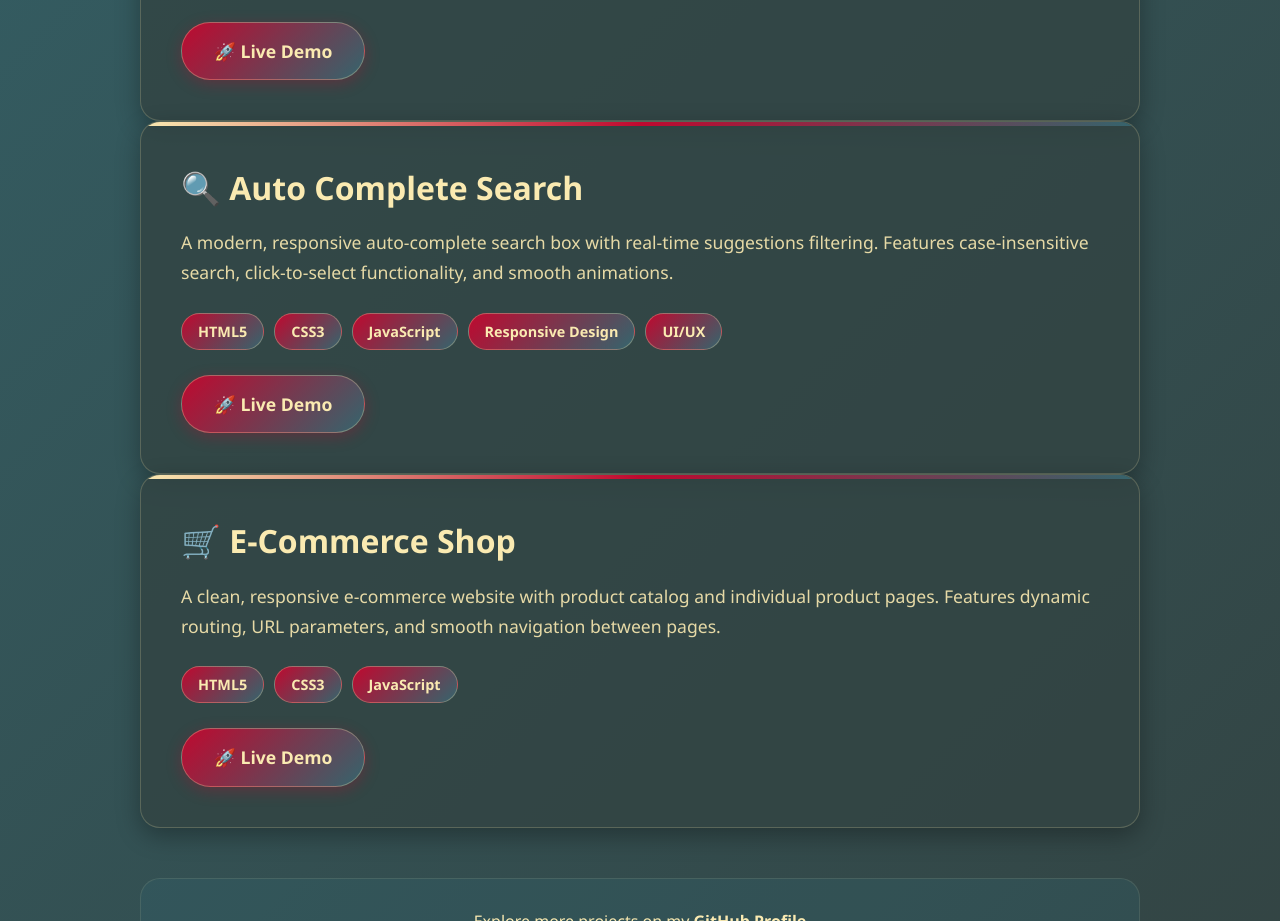
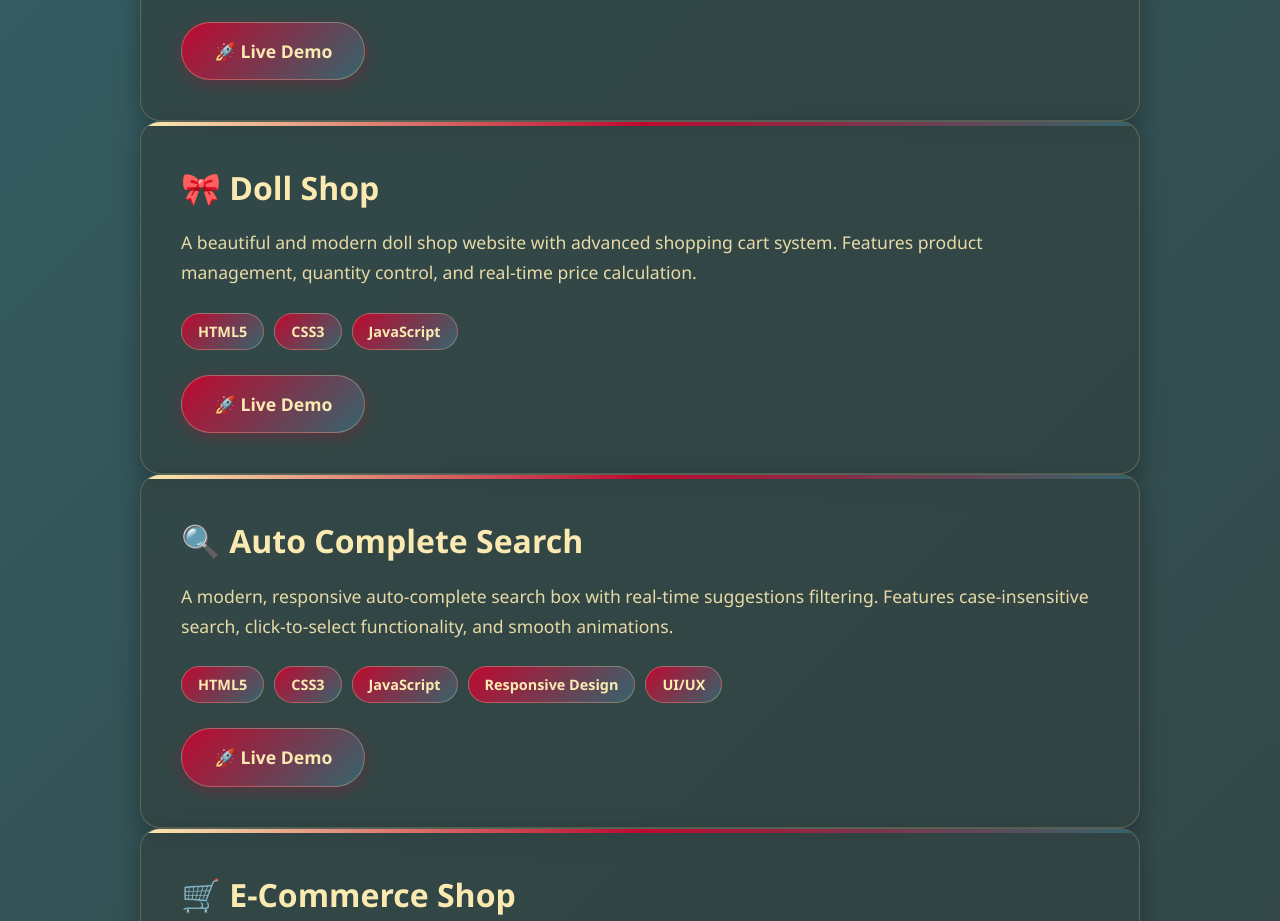
Before and after one commit to negar-m/web-development-portfolio, a plain HTML site: page index.html in a window 1280 px wide. Shown: the part 1056-1977 px from the top of the page. Drawn offline with Linux system fonts and the light colour scheme.

Commit message:
Update index.html

```diff
--- a/index.html
+++ b/index.html
@@ -283,6 +283,21 @@
                         🚀 Live Demo
                     </a>
                 </div>
+
+            <div class="project-card">
+    <h2>🎀 Doll Shop</h2>
+    <p>A beautiful and modern doll shop website with advanced shopping cart system. Features product management, quantity control, and real-time price calculation.</p>
+
+    <div class="tech-stack">
+        <span class="tech-tag">HTML5</span>
+        <span class="tech-tag">CSS3</span>
+        <span class="tech-tag">JavaScript</span>
+    </div>
+
+    <a href="intermediate-projects/doll-shop/index.html" target="_blank" class="demo-btn">
+        🚀 Live Demo
+    </a>
+</div>
                 <div class="project-card">
     <h2>🔍 Auto Complete Search</h2>
     <p>A modern, responsive auto-complete search box with real-time suggestions filtering. Features case-insensitive search, click-to-select functionality, and smooth animations.</p>
```
